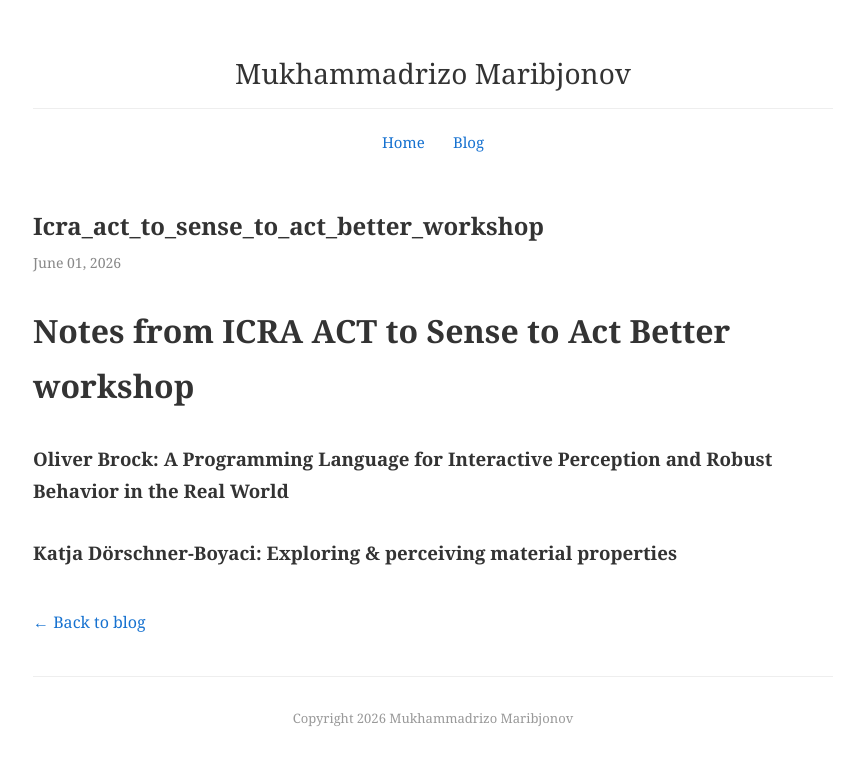
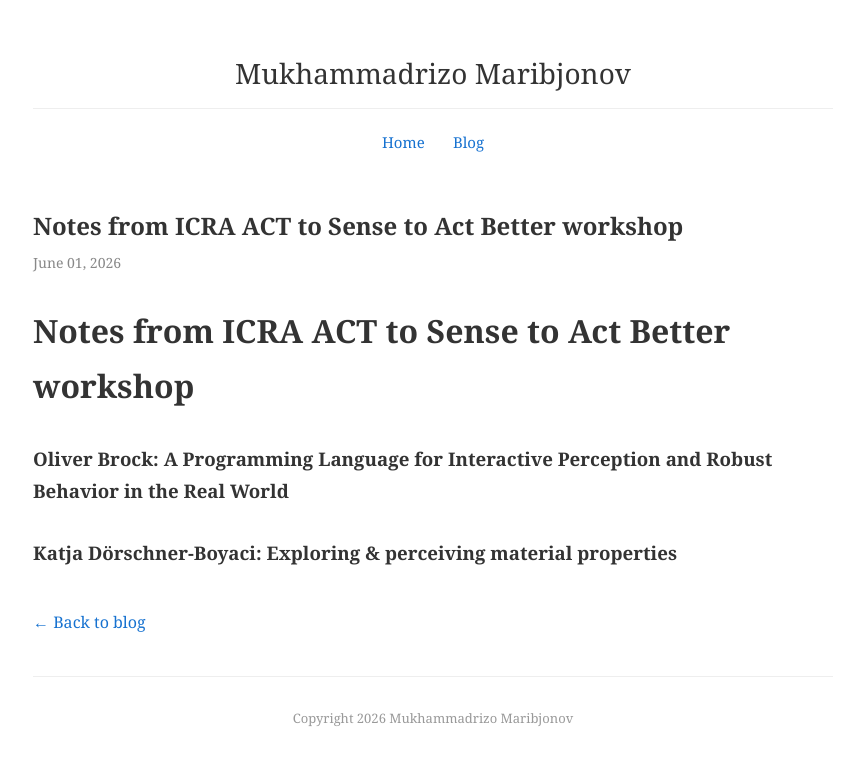
Before and after one commit to mrizo-maruf/mrizo-maruf.github.io, a Jekyll site: the page built from _posts/2026-06-01-ICRA26-Act-to-Sense-to-Act-Better-workshop.md, in a window 1280 px wide. Shown: the top 766 px of the page, without its empty margins (207-1071 px from the left). Built offline with Jekyll 4.4.1, drawn with Linux system fonts in a browser that asks for light colours; our own code applies the rules of GitHub Pages for plain Markdown files; some of the changed lines change nothing that is shown.

Commit message:
Add notes from ICRA ACT to Sense to Act Better workshop

```diff
--- a/_posts/2026-06-01-icra_Act_to_Sense_to_Act_Better_workshop.md
+++ b/_posts/2026-06-01-ICRA26-Act-to-Sense-to-Act-Better-workshop.md
@@ -1,5 +1,12 @@
+---
+layout: post
+title: "Notes from ICRA ACT to Sense to Act Better workshop"
+---
+
 # Notes from ICRA ACT to Sense to Act Better workshop
 
 ### Oliver Brock: A Programming Language for Interactive Perception and Robust Behavior in the Real World
 
+
+
 ### Katja Dörschner-Boyaci: Exploring & perceiving material properties
```
